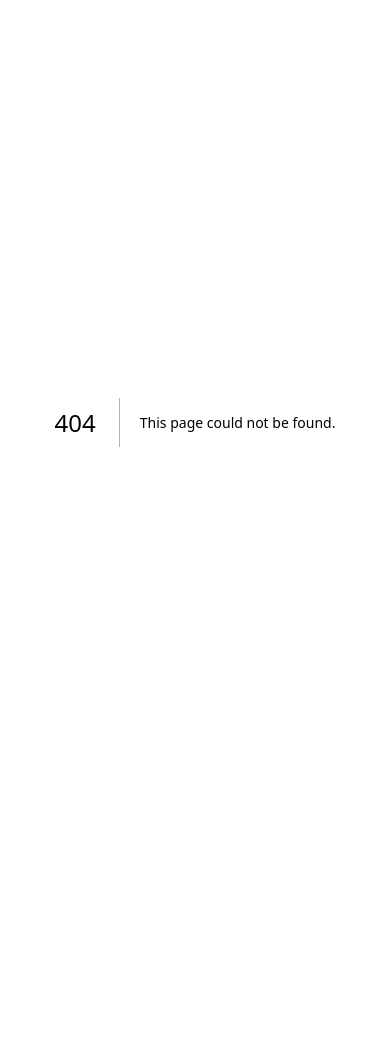
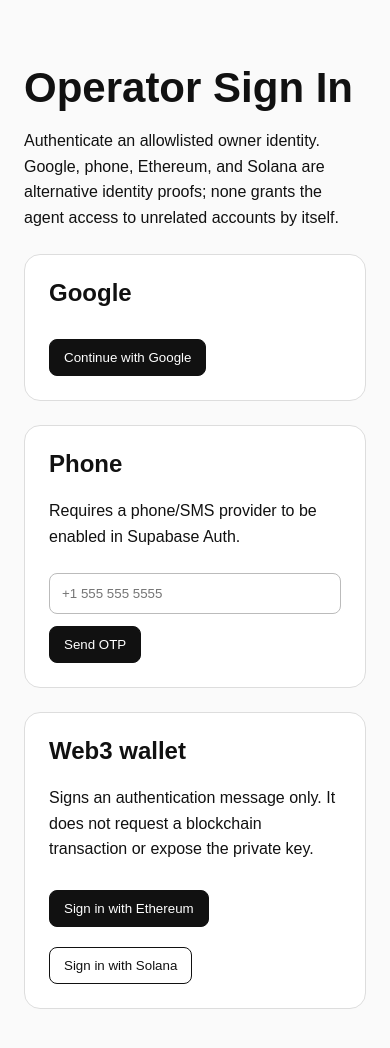
Before and after one commit to scarryhott/ratemyface, a Next.js app: page /operator/login in a window 390 px wide. Before the commit this address had no page. Shown: the top 1048 px of the page. Before the commit the page ends 844 px from the top, so only its background shows below. Built offline with nearby package versions, Linux system fonts and the light colour scheme; no server answers.

Commit message:
Add Google phone and Web3 owner sign-in UI

```diff
--- /dev/null
+++ b/app/operator/login/page.tsx
@@ -0,0 +1,127 @@
+"use client";
+
+import { createClient } from "@supabase/supabase-js";
+import { useEffect, useMemo, useState } from "react";
+
+function browserClient() {
+  const url = process.env.NEXT_PUBLIC_SUPABASE_URL || "";
+  const key = process.env.NEXT_PUBLIC_SUPABASE_PUBLISHABLE_KEY || process.env.NEXT_PUBLIC_SUPABASE_ANON_KEY || "";
+  if (!url || !key) throw new Error("Supabase browser authentication is not configured.");
+  return createClient(url, key, { auth: { flowType:"pkce", persistSession:true, detectSessionInUrl:true } });
+}
+
+export default function OperatorLoginPage() {
+  const supabase = useMemo(() => browserClient(), []);
+  const [phone, setPhone] = useState("");
+  const [otp, setOtp] = useState("");
+  const [otpSent, setOtpSent] = useState(false);
+  const [loading, setLoading] = useState(false);
+  const [error, setError] = useState("");
+  const [message, setMessage] = useState("");
+
+  async function bridge(accessToken: string) {
+    const response = await fetch("/api/operator/owner/session", {
+      method:"POST",
+      headers:{"Content-Type":"application/json"},
+      body:JSON.stringify({ access_token:accessToken })
+    });
+    const data = await response.json().catch(() => ({}));
+    if (!response.ok) throw new Error(String(data?.error || "owner_session_failed"));
+    window.location.assign("/operator");
+  }
+
+  async function run(fn: () => Promise<void>) {
+    setLoading(true); setError(""); setMessage("");
+    try { await fn(); }
+    catch (e) { setError(e instanceof Error ? e.message : String(e)); }
+    finally { setLoading(false); }
+  }
+
+  async function google() {
+    await run(async () => {
+      const redirectTo = `${window.location.origin}/auth/complete?next=/operator`;
+      const { error } = await supabase.auth.signInWithOAuth({ provider:"google", options:{ redirectTo } });
+      if (error) throw error;
+    });
+  }
+
+  async function sendOtp() {
+    await run(async () => {
+      if (!phone.trim()) throw new Error("Enter your owner phone number in international format, for example +1…");
+      const { error } = await supabase.auth.signInWithOtp({ phone:phone.trim() });
+      if (error) throw error;
+      setOtpSent(true);
+      setMessage("OTP sent. Enter the code from your phone.");
+    });
+  }
+
+  async function verifyOtp() {
+    await run(async () => {
+      const { data, error } = await supabase.auth.verifyOtp({ phone:phone.trim(), token:otp.trim(), type:"sms" });
+      if (error) throw error;
+      if (!data.session?.access_token) throw new Error("Phone verification did not return a session.");
+      await bridge(data.session.access_token);
+    });
+  }
+
+  async function web3(chain: "ethereum" | "solana") {
+    await run(async () => {
+      const { data, error } = await supabase.auth.signInWithWeb3({
+        chain,
+        statement:"Authenticate as the owner of the Rate My Face Builder Operator. No transaction is requested."
+      });
+      if (error) throw error;
+      if (!data.session?.access_token) throw new Error("Wallet signature did not return a session.");
+      await bridge(data.session.access_token);
+    });
+  }
+
+  useEffect(() => {
+    const params = new URLSearchParams(window.location.search);
+    if (params.get("provider") === "google") void google();
+    // Intentional one-shot provider bridge.
+    // eslint-disable-next-line react-hooks/exhaustive-deps
+  }, []);
+
+  return (
+    <main>
+      <h1>Operator Sign In</h1>
+      <p>Authenticate an allowlisted owner identity. Google, phone, Ethereum, and Solana are alternative identity proofs; none grants the agent access to unrelated accounts by itself.</p>
+
+      <div className="card">
+        <h2 style={{marginTop:0}}>Google</h2>
+        <button onClick={google} disabled={loading} style={buttonStyle}>Continue with Google</button>
+      </div>
+
+      <div className="card">
+        <h2 style={{marginTop:0}}>Phone</h2>
+        <p>Requires a phone/SMS provider to be enabled in Supabase Auth.</p>
+        <input value={phone} onChange={(e)=>setPhone(e.target.value)} placeholder="+1 555 555 5555" autoComplete="tel" style={inputStyle}/>
+        {!otpSent ? (
+          <button onClick={sendOtp} disabled={loading} style={buttonStyle}>Send OTP</button>
+        ) : (
+          <>
+            <input value={otp} onChange={(e)=>setOtp(e.target.value)} placeholder="6-digit code" inputMode="numeric" autoComplete="one-time-code" style={inputStyle}/>
+            <button onClick={verifyOtp} disabled={loading} style={buttonStyle}>Verify phone</button>
+          </>
+        )}
+      </div>
+
+      <div className="card">
+        <h2 style={{marginTop:0}}>Web3 wallet</h2>
+        <p>Signs an authentication message only. It does not request a blockchain transaction or expose the private key.</p>
+        <div style={{display:"flex",gap:8,flexWrap:"wrap"}}>
+          <button onClick={()=>web3("ethereum")} disabled={loading} style={buttonStyle}>Sign in with Ethereum</button>
+          <button onClick={()=>web3("solana")} disabled={loading} style={secondaryButtonStyle}>Sign in with Solana</button>
+        </div>
+      </div>
+
+      {message && <div className="card"><strong>{message}</strong></div>}
+      {error && <div className="card" style={{borderColor:"#b42318"}}><strong>Sign-in error:</strong> {error}</div>}
+    </main>
+  );
+}
+
+const inputStyle: React.CSSProperties = { width:"100%", marginTop:8, padding:12, border:"1px solid #bbb", borderRadius:8 };
+const buttonStyle: React.CSSProperties = { marginTop:12, padding:"10px 14px", border:"1px solid #111", borderRadius:8, background:"#111", color:"white", cursor:"pointer" };
+const secondaryButtonStyle: React.CSSProperties = { ...buttonStyle, background:"white", color:"#111" };
```
